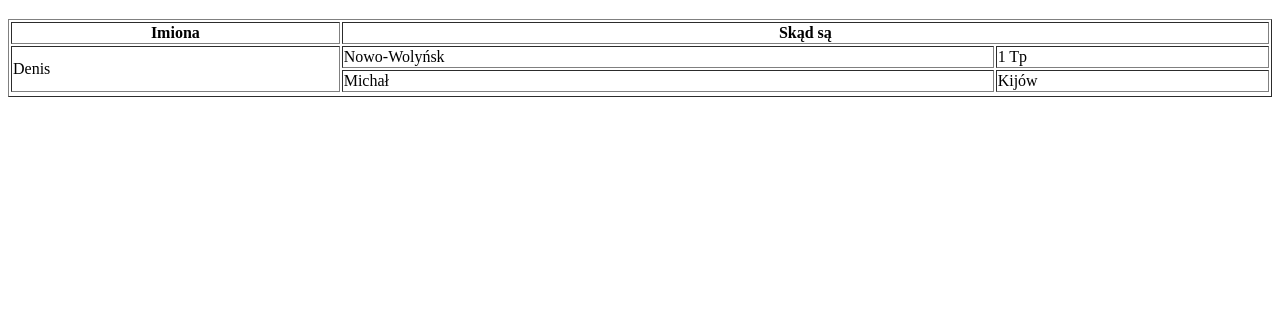
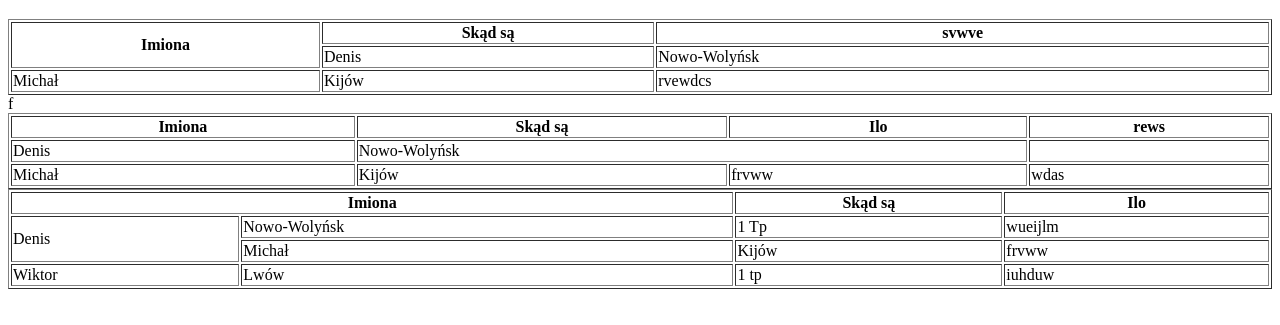
Before and after one commit to 30Viktor/new-index.html, a plain HTML site: page index.html in a window 1280 px wide. Shown: the part 87-412 px from the top of the page. Drawn offline with Linux system fonts and the light colour scheme.

Commit message:
Update index.html

```diff
--- a/index.html
+++ b/index.html
@@ -1,4 +1,3 @@
-
 <html lang="pl">
 <head>
 <meta charset="UTF-8">
@@ -10,24 +9,61 @@
 <h1>Obiad o 13:15</h1>
 <table border="1">
 <tr>
-<th>Imiona</th>
-<th colspan="2">Skąd są</th>
+<th rowspan="2">Imiona</th>
+<th >Skąd są</th>
+<th>svwve</th>
+</tr>
+<tr>
+<td >Denis</td>
+<td>Nowo-Wolyńsk</td>
+</tr>
+<tr>
+<td>Michał</td>
+<td>Kijów</td>
+<td>rvewdcs</td>
+</tr>
+<table border="1">
+<tr>
+<th >Imiona</th>f
+<th >Skąd są</th>
+<th>Ilo</th>
+<th>rews</th>
+</tr>
+<tr>
+<td>Denis</td>
+<td colspan="2">Nowo-Wolyńsk</td>
+<td></td>
+</tr>
+<tr>
+<td>Michał</td>
+<td>Kijów</td>
+<td>frvww</td>
+<td>wdas</td>
+<table border="1">
+<tr>
+<th colspan="2">Imiona</th>
+<th >Skąd są</th>
+<th>Ilo</th>
 
 </tr>
 <tr>
-<td rowspan="2">Denis</td>
+<td  rowspan="2">Denis</td>
 <td>Nowo-Wolyńsk</td>
 <td>1 Tp</td>
+<td>wueijlm</td>
 
 </tr>
 <tr>
 <td>Michał</td>
 <td>Kijów</td>
+<td>frvww</td>
 
 
 </tr>
-<tr>
-
+<tr><td>Wiktor</td>
+<td>Lwów</td>
+<td>1 tp</td>
+<td>iuhduw</td>
 
 </tr>
                </body>
```
